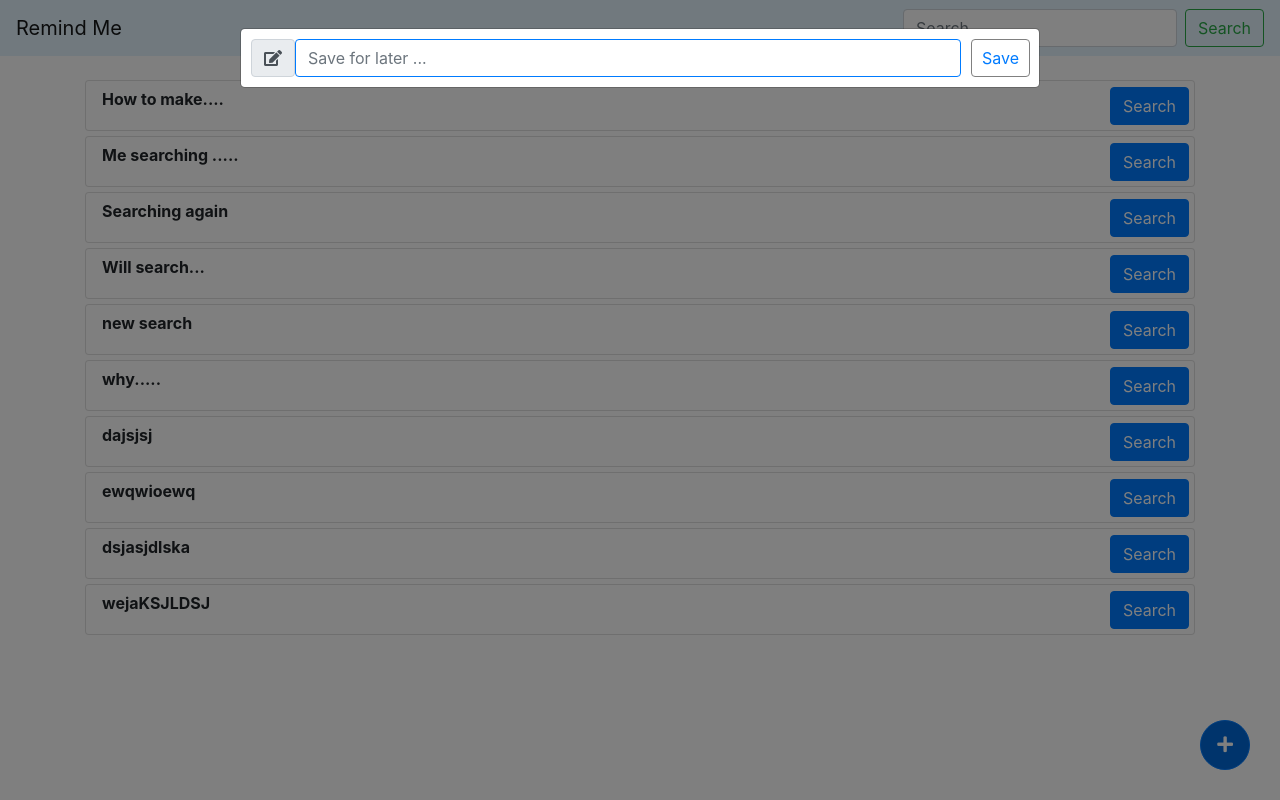
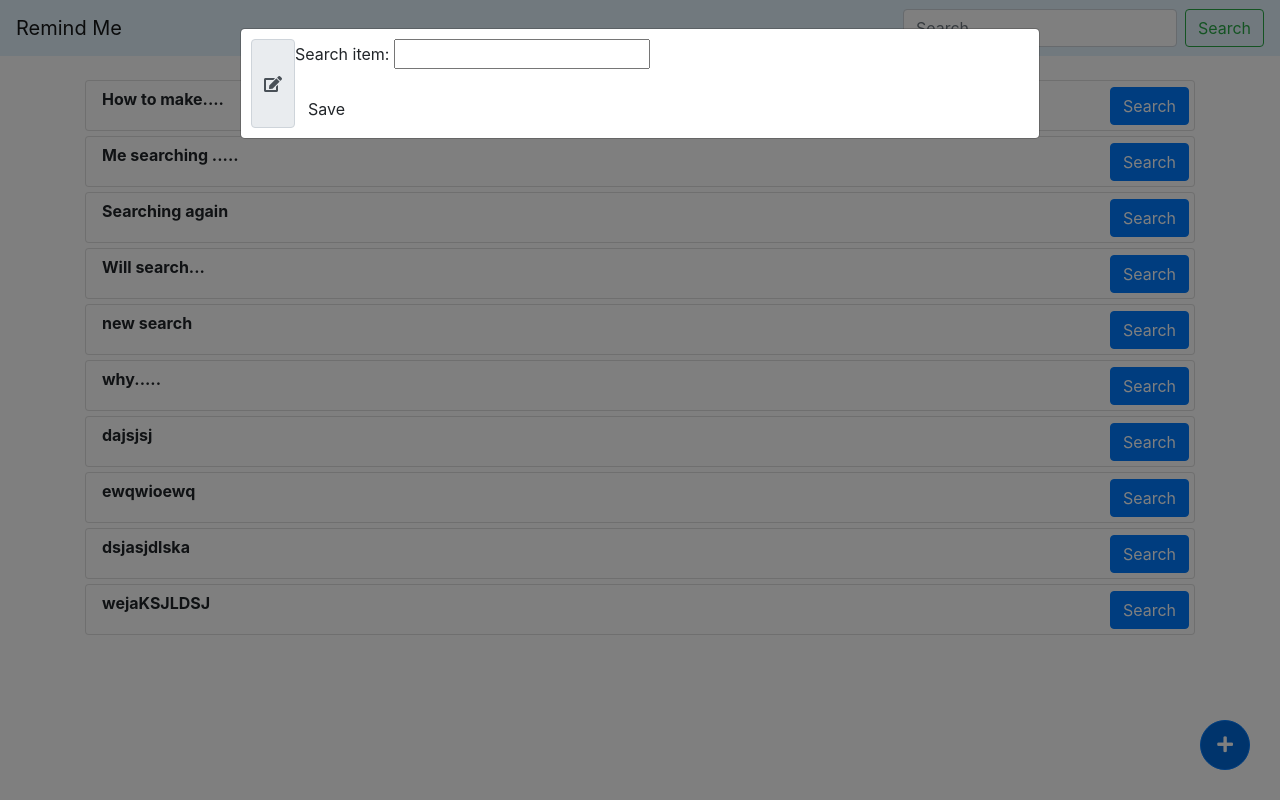
Before and after one commit to lelerukjaymoh/remynd, a Django app: template search/templates/index.html in a window 1280 px wide, after a click that opens the changed part. Run offline with Django 3.2, Linux system fonts and the light colour scheme; the template is opened without the code that fills it: values that come from a table or form of the project are taken from there, others are empty; data comes from the database, SQL or seed files in the repository; some libraries are stand-ins or nearby versions.

Commit message:
Some progress with forms

```diff
--- a/search/forms.py
+++ b/search/forms.py
@@ -1,9 +1,8 @@
 from django import forms
-
 from .models import search
 
 class searchForm(forms.ModelForm):
 
     class Meta:
         model = search
-        fields = ('item')
+        fields = ('search_item',)
--- a/search/templates/index.html
+++ b/search/templates/index.html
@@ -24,8 +24,10 @@
       <!-- modal content -->
       <div class="input-group-prepend">
         <span class="input-group-text" id="basic-addon1"><i class="fas fa-edit"></i></span>
-        <input type="email" class="remind-input form-control" id="exampleInputEmail" placeholder="Save for later ..."  onfocus="focused()"><button type="button" id="savebutton" class="btn btn-outline-primary">Save</button>
-      </div>
+				<form method="POST" class="post-form">{% csrf_token %}
+				        {{ form.as_p }}
+				        <button type="submit" class="save btn btn-default">Save</button>
+				    </form>      </div>
 
     </div>
   </div>
--- a/search/views.py
+++ b/search/views.py
@@ -1,6 +1,7 @@
 from django.shortcuts import render
 from .models import search
 from django.utils import timezone
+from .forms import searchForm
 
 def index(request):
 	return render(request, 'index.html')
@@ -8,3 +9,7 @@ def index(request):
 def search_list(request):
     searchs = search.objects.all()
     return render(request, 'index.html', {'searchs': searchs})
+
+def new_search(request):
+    form = searchForm()
+    return render(request, 'index.html', {'form': form})
--- a/todo/urls.py
+++ b/todo/urls.py
@@ -18,5 +18,5 @@ from django.urls import path, include
 
 urlpatterns = [
     path('admin/', admin.site.urls),
-    path('', include('search.urls')),
+    path('', include('events.urls')),
 ]
```
